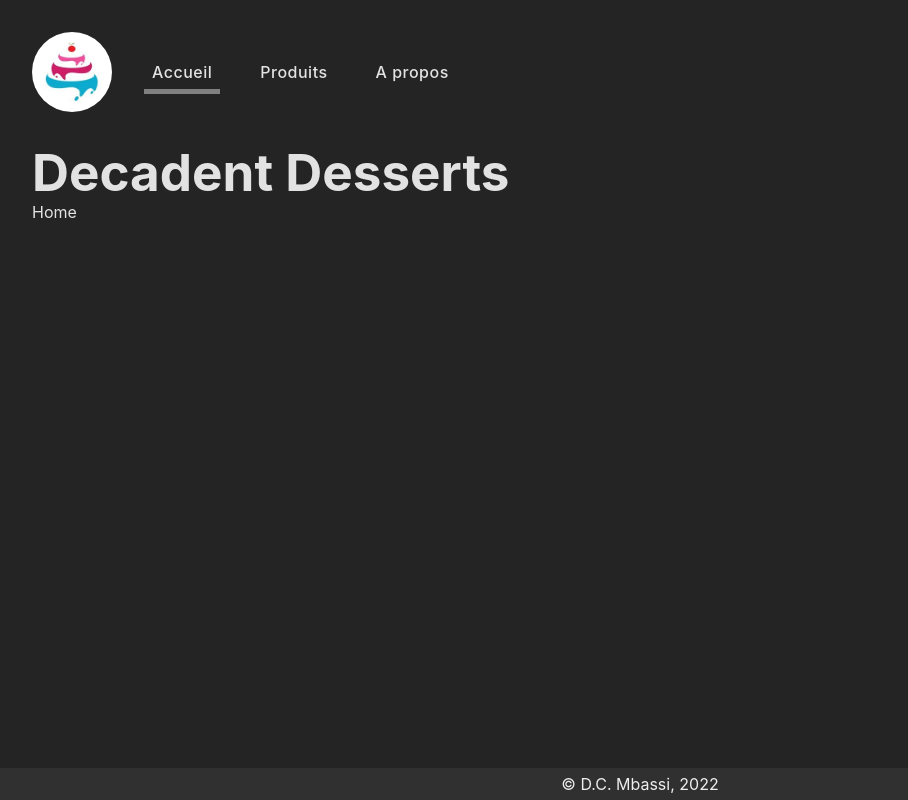
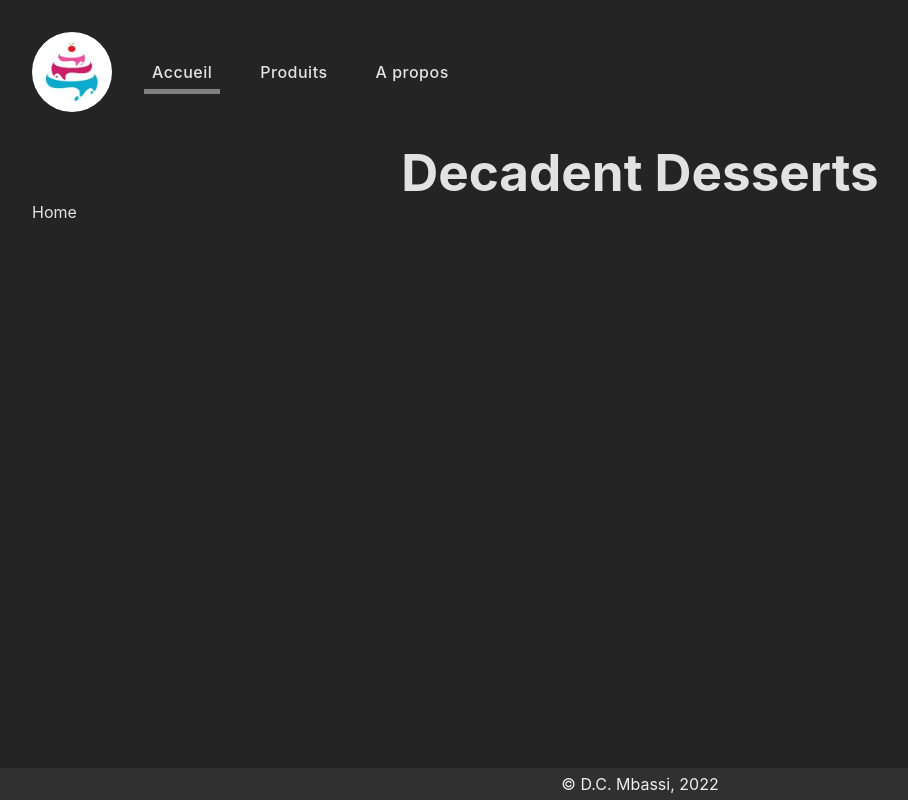
Before and after one commit to dcmbassi/decadent-desserts, a React (Vite) app: page / in a window 1280 px wide. Shown: the whole page, without its empty margins (0-908 px from the left). Built offline with nearby package versions, Linux system fonts and the light colour scheme.

Commit message:
fix: Test CSS module on Home component

```diff
--- a/src/pages/Home.tsx
+++ b/src/pages/Home.tsx
@@ -1,8 +1,9 @@
+import styles from '../styles/Home.module.css'
 
 const Home = () => {
     return (
         <>
-            <h1>Decadent Desserts</h1>
+            <h1 className={styles.heading}>Decadent Desserts</h1>
             <div>Home</div>
             {/* Hero section */}
             {/* Search bar */}
--- /dev/null
+++ b/src/styles/Home.module.css
@@ -0,0 +1,3 @@
+.heading {
+    text-align: center;
+}
```
